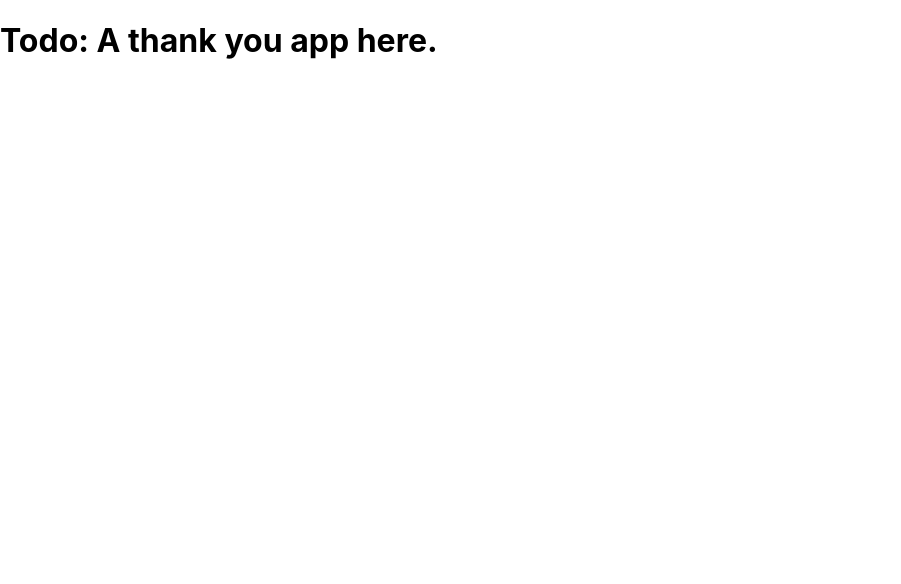
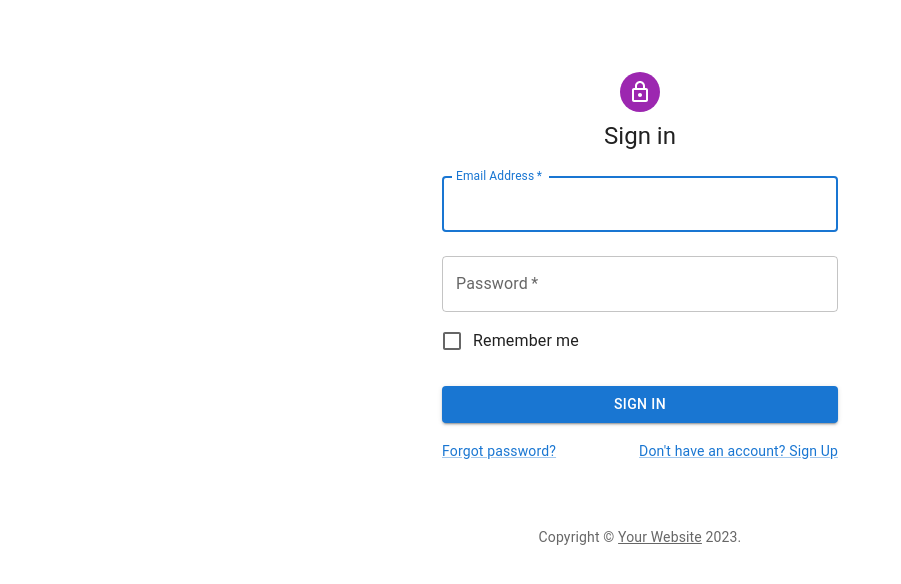
Before and after one commit to devil1993/flying-fridge, a React (Create React App) app: page /signin in a window 1280 px wide. Shown: the top 584 px of the page, without its empty margins (0-901 px from the left). Built offline with nearby package versions, Linux system fonts and the light colour scheme.

Commit message:
Added SignIn component from material ui.

```diff
--- a/package.json
+++ b/package.json
@@ -3,11 +3,16 @@
   "version": "0.1.0",
   "private": true,
   "dependencies": {
+    "@emotion/react": "^11.10.6",
+    "@emotion/styled": "^11.10.6",
+    "@mui/icons-material": "^5.11.16",
+    "@mui/material": "^5.12.0",
     "@testing-library/jest-dom": "^5.16.5",
     "@testing-library/react": "^13.4.0",
     "@testing-library/user-event": "^13.5.0",
     "react": "^18.2.0",
     "react-dom": "^18.2.0",
+    "react-router-dom": "^6.10.0",
     "react-scripts": "5.0.1",
     "web-vitals": "^2.1.4"
   },
--- /dev/null
+++ b/src/SignIn.js
@@ -0,0 +1,110 @@
+import * as React from 'react';
+import Avatar from '@mui/material/Avatar';
+import Button from '@mui/material/Button';
+import CssBaseline from '@mui/material/CssBaseline';
+import TextField from '@mui/material/TextField';
+import FormControlLabel from '@mui/material/FormControlLabel';
+import Checkbox from '@mui/material/Checkbox';
+import Link from '@mui/material/Link';
+import Grid from '@mui/material/Grid';
+import Box from '@mui/material/Box';
+import LockOutlinedIcon from '@mui/icons-material/LockOutlined';
+import Typography from '@mui/material/Typography';
+import Container from '@mui/material/Container';
+import { createTheme, ThemeProvider } from '@mui/material/styles';
+
+function Copyright(props) {
+  return (
+    <Typography variant="body2" color="text.secondary" align="center" {...props}>
+      {'Copyright © '}
+      <Link color="inherit" href="https://mui.com/">
+        Your Website
+      </Link>{' '}
+      {new Date().getFullYear()}
+      {'.'}
+    </Typography>
+  );
+}
+
+const theme = createTheme();
+
+export default function SignIn() {
+  const handleSubmit = (event) => {
+    event.preventDefault();
+    const data = new FormData(event.currentTarget);
+    console.log({
+      email: data.get('email'),
+      password: data.get('password'),
+    });
+  };
+
+  return (
+    <ThemeProvider theme={theme}>
+      <Container component="main" maxWidth="xs">
+        <CssBaseline />
+        <Box
+          sx={{
+            marginTop: 8,
+            display: 'flex',
+            flexDirection: 'column',
+            alignItems: 'center',
+          }}
+        >
+          <Avatar sx={{ m: 1, bgcolor: 'secondary.main' }}>
+            <LockOutlinedIcon />
+          </Avatar>
+          <Typography component="h1" variant="h5">
+            Sign in
+          </Typography>
+          <Box component="form" onSubmit={handleSubmit} noValidate sx={{ mt: 1 }}>
+            <TextField
+              margin="normal"
+              required
+              fullWidth
+              id="email"
+              label="Email Address"
+              name="email"
+              autoComplete="email"
+              autoFocus
+            />
+            <TextField
+              margin="normal"
+              required
+              fullWidth
+              name="password"
+              label="Password"
+              type="password"
+              id="password"
+              autoComplete="current-password"
+            />
+            <FormControlLabel
+              control={<Checkbox value="remember" color="primary" />}
+              label="Remember me"
+            />
+            <Button
+              type="submit"
+              fullWidth
+              variant="contained"
+              sx={{ mt: 3, mb: 2 }}
+            >
+              Sign In
+            </Button>
+            <Grid container>
+              <Grid item xs>
+                <Link href="#" variant="body2">
+                  Forgot password?
+                </Link>
+              </Grid>
+              <Grid item>
+                <Link href="#" variant="body2">
+                  {"Don't have an account? Sign Up"}
+                </Link>
+              </Grid>
+            </Grid>
+          </Box>
+        </Box>
+        <Copyright sx={{ mt: 8, mb: 4 }} />
+      </Container>
+    </ThemeProvider>
+  );
+}
--- a/src/index.js
+++ b/src/index.js
@@ -1,13 +1,19 @@
 import React from 'react';
 import ReactDOM from 'react-dom/client';
+import { RouterProvider, createBrowserRouter} from 'react-router-dom';
 import './index.css';
 import App from './App';
 import reportWebVitals from './reportWebVitals';
+import SignIn from './SignIn';
 
+const router = createBrowserRouter([
+  { path: '/', element: <App /> },
+  { path: '/signin', element: <SignIn /> }
+]);
 const root = ReactDOM.createRoot(document.getElementById('root'));
 root.render(
   <React.StrictMode>
-    <App />
+    <RouterProvider router={router} />
   </React.StrictMode>
 );
 
```
Also changed, not shown: 1 other file (tests, documents, lock files or other folders).
